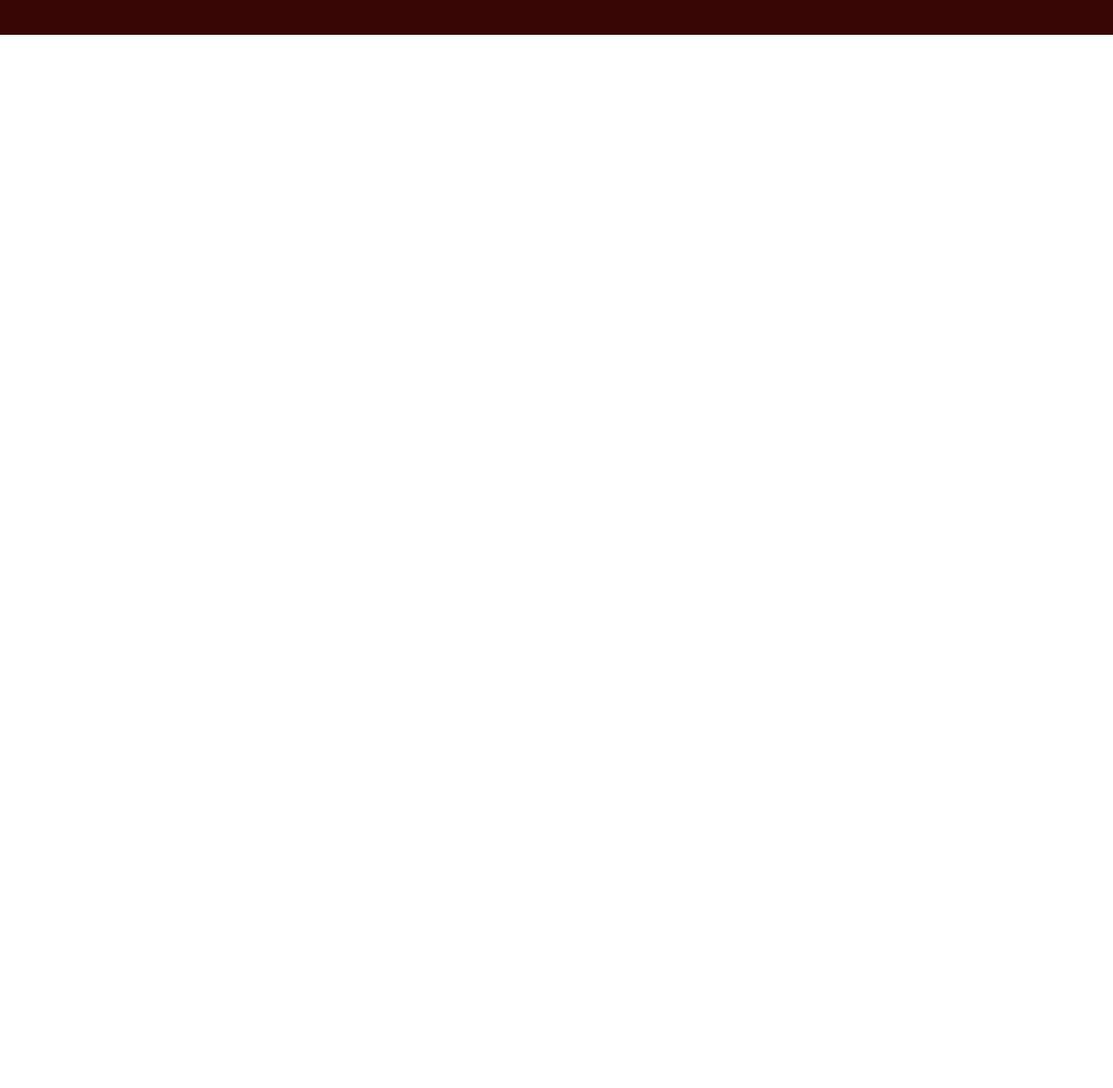
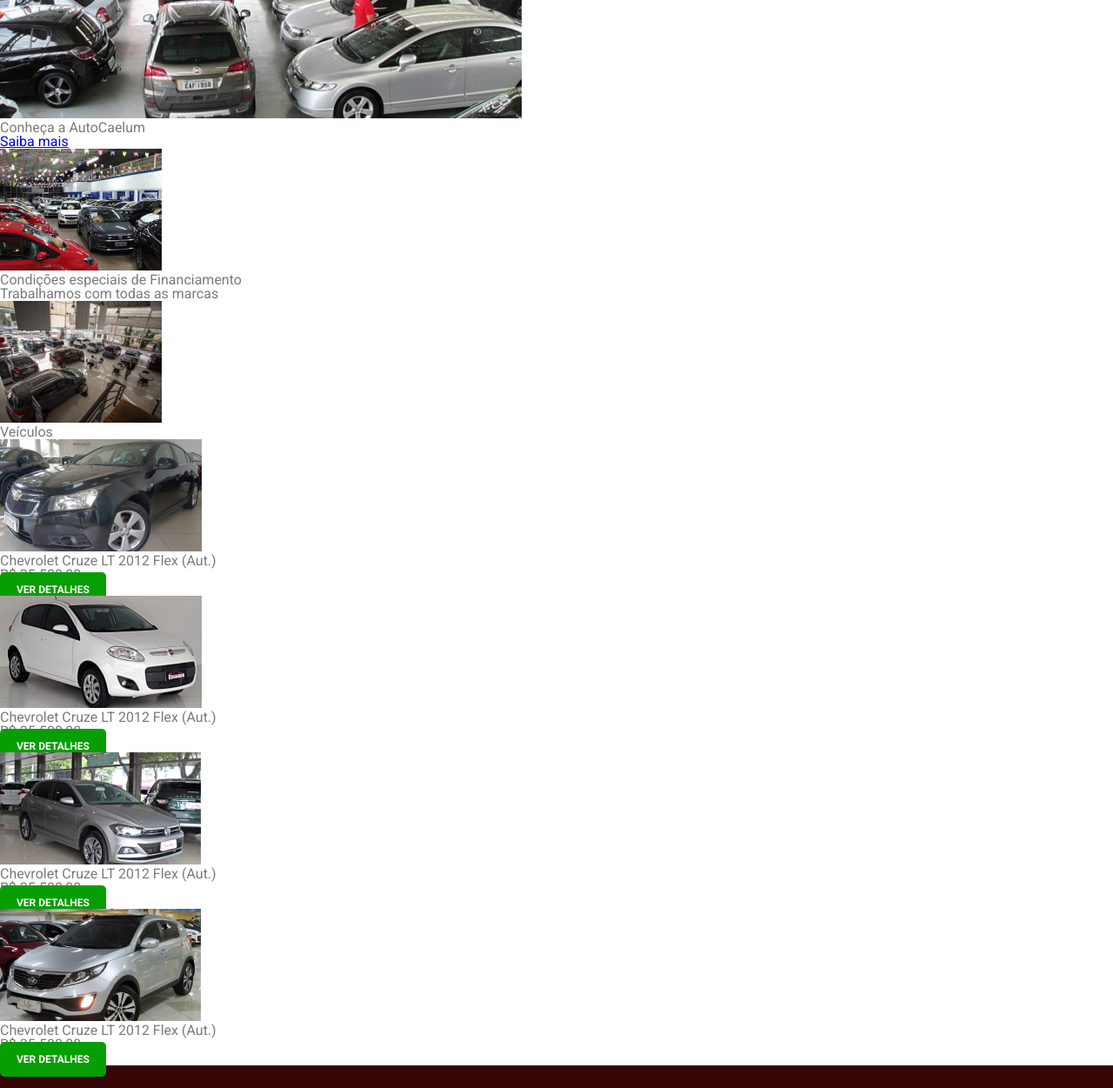
Before and after one commit to jhonatanjacinto/web9602, a plain HTML site: page autocaelum/index.html in a window 1280 px wide. Shown: the part 355-1606 px from the top of the page at 87% size. Before the commit the page ends 800 px from the top, so only its background shows below. Drawn offline with Linux system fonts and the light colour scheme.

Commit message:
Estrutura da Home (AutoCaelum)

```diff
--- a/autocaelum/index.html
+++ b/autocaelum/index.html
@@ -47,7 +47,82 @@
     </header>
 
     <main>
-        <p>Conteúdo da página</p>
+
+        <!-- Área 1 da Home -->
+        <section>
+            <figure>
+                <img src="images/home-imagem-1.jpg" alt="Foto da Concessionária" />
+                <figcaption>
+                    Conheça a AutoCaelum <br>
+                    <a href="sobre.html">
+                        Saiba mais
+                    </a>
+                </figcaption>
+            </figure>
+
+            <img src="images/home-imagem-2.jpg" alt="Foto do pátio da Concessionária 2" />
+
+            <p>
+                Condições especiais de Financiamento
+            </p>
+
+            <p>
+                Trabalhamos com todas as marcas
+            </p>
+
+            <img src="images/home-imagem-3.jpg" alt="Foto do pátio da Concessionária 3" />
+        </section>
+
+        <!-- Área 2 da Home -->
+        <section>
+            <h2>Veículos</h2>
+            <ul>
+                <li>
+                    <img src="images/veiculo-1.jpg" alt="Chevrolet Cruze">
+                    <h3>Chevrolet Cruze LT 2012 Flex (Aut.)</h3>
+                    <p>
+                        R$ 35.500,00
+                    </p>
+                    <a href="#" class="lnk-destaque">
+                        Ver Detalhes
+                    </a>
+                </li>
+
+                <li>
+                    <img src="images/veiculo-2.jpg" alt="Chevrolet Cruze">
+                    <h3>Chevrolet Cruze LT 2012 Flex (Aut.)</h3>
+                    <p>
+                        R$ 35.500,00
+                    </p>
+                    <a href="#" class="lnk-destaque">
+                        Ver Detalhes
+                    </a>
+                </li>
+
+                <li>
+                    <img src="images/veiculo-3.jpg" alt="Chevrolet Cruze">
+                    <h3>Chevrolet Cruze LT 2012 Flex (Aut.)</h3>
+                    <p>
+                        R$ 35.500,00
+                    </p>
+                    <a href="#" class="lnk-destaque">
+                        Ver Detalhes
+                    </a>
+                </li>
+
+                <li>
+                    <img src="images/veiculo-4.jpg" alt="Chevrolet Cruze">
+                    <h3>Chevrolet Cruze LT 2012 Flex (Aut.)</h3>
+                    <p>
+                        R$ 35.500,00
+                    </p>
+                    <a href="#" class="lnk-destaque">
+                        Ver Detalhes
+                    </a>
+                </li>
+            </ul>
+        </section>
+
     </main>
 
     <footer id="rodape">
```
Also changed, not shown: autocaelum/passo-a-passo/Página inicial.txt.
